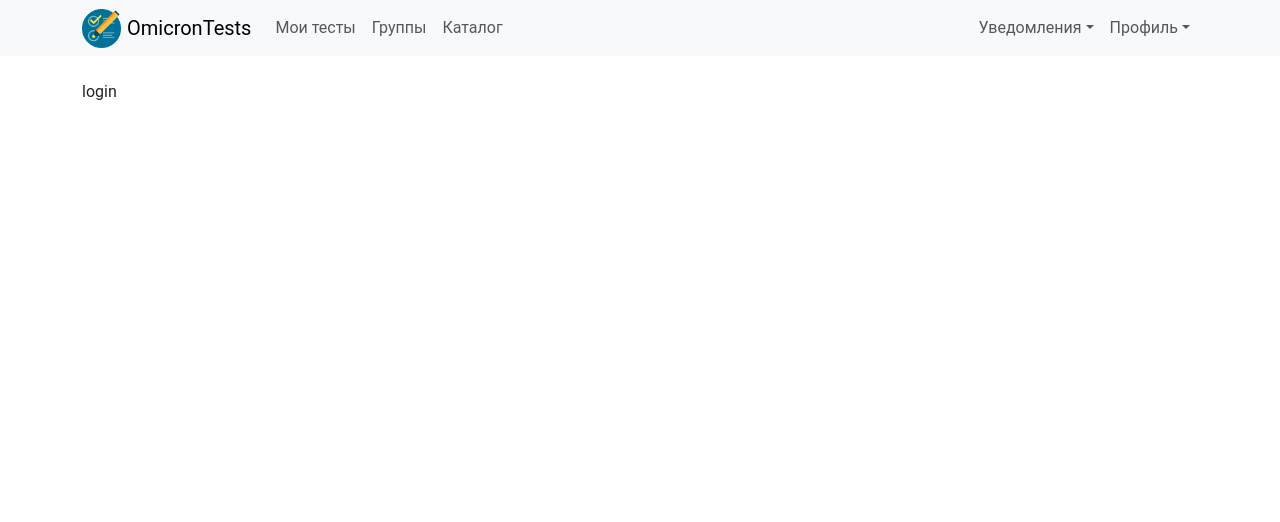
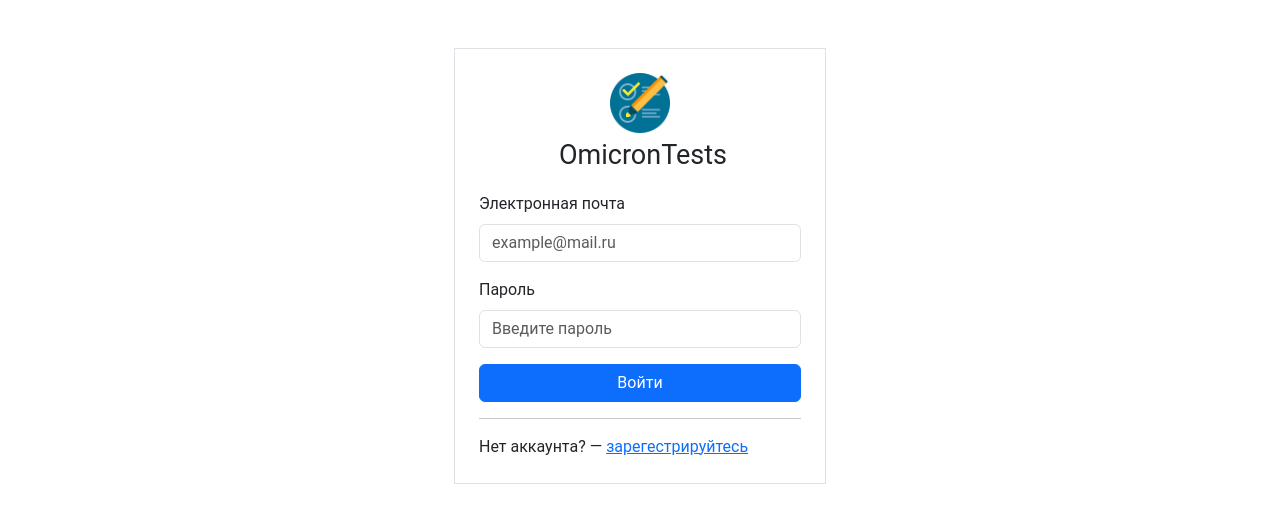
Before and after one commit to Peper20/omicrontests, a React (Vite) app in the folder src/frontend/: page /login in a window 1280 px wide. Shown: the top 522 px of the page. Built offline with nearby package versions, Linux system fonts and the light colour scheme.

Commit message:
start to adding login/register and auth

```diff
--- a/src/frontend/app/App.jsx
+++ b/src/frontend/app/App.jsx
@@ -1,14 +1,34 @@
-import { Routes, Route, useLocation, useNavigate } from 'react-router-dom';
-import { useState } from 'react'
+import axios from 'axios'
+import { BrowserRouter, Routes, Route, useLocation, useNavigate } from 'react-router-dom';
+import { useState, useEffect } from 'react'
+
 
 import './App.css'
 import {TestsPage, ProfilePage, CatalogPage, GroupsPage, LoginPage, AnyPage} from './components/pages.jsx'
+import {ROOT_AUTH_URL, ROOT_USERS_URL} from './settings.js'
 
+
+function getMe() {
+  axios.get(ROOT_USERS_URL + '/me').then(
+    (response) => {
+      return response.data
+    }
+  ).catch((error) => {
+    return null
+  })
+}
 
 
 export default function App() {
   const location = useLocation()
+  const navigate = useNavigate()
+
   const [user, setUser] = useState(null)
+  useEffect(() => {() => setUser(getMe())}, [])
+
+  if (location.pathname !== 'login' && !user){
+    useEffect(() => {navigate('/login')}, [])
+  }
 
 
   return (
--- a/src/frontend/app/components/Header.jsx
+++ b/src/frontend/app/components/Header.jsx
@@ -43,7 +43,7 @@ function Navigation({active}){
     )
 }
 
-function Logo(){
+export function Logo(){
     return (
         <>
             <img
@@ -52,7 +52,7 @@ function Logo(){
                 height="39"
                 className="d-inline-block align-top"
             />
-            <Navbar.Brand href="#home" style={{marginLeft: '6px'}}>OmicronTests</Navbar.Brand>
+            <Navbar.Brand href="/tests" style={{marginLeft: '6px'}}>OmicronTests</Navbar.Brand>
         </>
     )
 }
--- /dev/null
+++ b/src/frontend/app/components/Login.jsx
@@ -0,0 +1,68 @@
+import Button from 'react-bootstrap/Button';
+import Form from 'react-bootstrap/Form';
+import {useState} from 'react'
+
+
+import main_logo from '../assets/imgs/main_logo.png' // <img src={main_logo} style={{width: '40px'}}/>
+
+
+const loginRegisterEnum = {
+    login: 0,
+    register: 1,
+}
+
+
+export default function Login(){
+    const [lor, setLor] = useState(loginRegisterEnum.login)
+
+    function onClick(e){
+        e.preventDefault()
+        setLor((lor + 1) % 2)
+    }
+
+    function onSend(e){
+        e.preventDefault()
+        console.log(123)
+    }
+
+
+    return (
+        <div className="border col-sm-9 col-md-6 col-lg-5 col-xl-4 mx-auto mt-5 p-4">
+            <div style={{textAlign: 'center'}}>
+                <img
+                    src={main_logo}
+                    width="60"
+                    height="60"
+                    className="d-inline-block align-top"
+                />
+                <p style={{marginLeft: '6px', marginTop: '2px', fontSize: '27px'}} className='mb-3'>OmicronTests</p>
+            </div>
+            <Form className='d-grid'>
+            <Form.Group className="mb-3" controlId="loginForm">
+                <Form.Label>Электронная почта</Form.Label>
+                <Form.Control type="email" placeholder="example@mail.ru" />
+            </Form.Group>
+
+            <Form.Group controlId="formBasicPassword">
+                <Form.Label>Пароль</Form.Label>
+                <Form.Control type="password" placeholder='Введите пароль'/>
+            </Form.Group>
+
+            {lor == loginRegisterEnum.login ? '' :
+                <Form.Group className="mb-3 mt-3" controlId="formBasicPassword">
+                    <Form.Control required type="password" placeholder='Повторите пароль'/>
+                </Form.Group>
+            }
+            <Button onClick={onSend} variant="primary" type="submit" className='mt-3'>
+                {lor == loginRegisterEnum.login ? 'Войти' : 'Зарегистрироваться' }
+            </Button>
+            </Form>
+            <hr />
+
+            {lor == loginRegisterEnum.login ?
+                <div>{'Нет аккаунта? — '}<a href="" onClick={onClick}>{' зарегестрируйтесь '}</a></div> :
+                <div>{'Уже есть аккаунт? — '}<a href="" onClick={onClick}>{' войдите '}</a></div>
+            }
+        </div>
+    )
+}
--- a/src/frontend/app/components/pages.jsx
+++ b/src/frontend/app/components/pages.jsx
@@ -3,6 +3,7 @@ import Container from 'react-bootstrap/Container';
 
 import {Header, active_enum} from './Header.jsx'
 import Tests from './Tests.jsx'
+import Login from './Login.jsx'
 
 
 function DefaultPage(props){
@@ -50,9 +51,9 @@ export function ProfilePage() {
 
 export function LoginPage() {
     return (
-        <DefaultPage>
-            login
-        </DefaultPage>
+        <Container>
+            <Login></Login>
+        </Container>
     )
 }
 
--- a/src/frontend/app/main.jsx
+++ b/src/frontend/app/main.jsx
@@ -7,9 +7,7 @@ import { BrowserRouter } from 'react-router-dom';
 
 
 ReactDOM.createRoot(document.getElementById('root')).render(
-  <React.StrictMode>
     <BrowserRouter>
       <App />
-    </BrowserRouter>
-  </React.StrictMode>,
+    </BrowserRouter>,
 )
--- /dev/null
+++ b/src/frontend/app/settings.js
@@ -0,0 +1,3 @@
+export const ROOT_API_URL = 'http://127.0.0.1:8000'
+export const ROOT_AUTH_URL = `${ROOT_API_URL}/auth`
+export const ROOT_USERS_URL = `${ROOT_API_URL}/users`
--- a/src/frontend/package.json
+++ b/src/frontend/package.json
@@ -10,6 +10,7 @@
     "preview": "vite preview"
   },
   "dependencies": {
+    "axios": "^1.6.5",
     "react": "^18.2.0",
     "react-dom": "^18.2.0",
     "react-router-dom": "^6.21.2"
```
Also changed, not shown: 1 other file (tests, documents, lock files or other folders).
